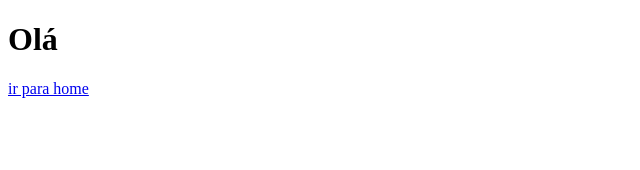
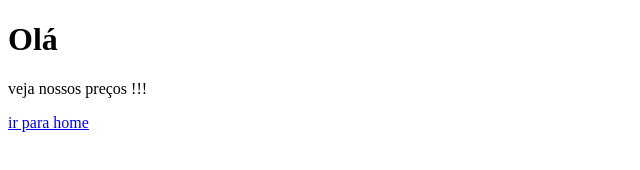
Before and after one commit to yvelios001/Aula-Git, a plain HTML site: page vends.html in a window 1280 px wide. Shown: the whole page, without its empty margins (0-640 px from the left). Drawn offline with Linux system fonts and the light colour scheme.

Commit message:
colocamos uma tag P na vendas

```diff
--- a/vends.html
+++ b/vends.html
@@ -7,6 +7,7 @@
 </head>
 <body>
     <h1>Olá</h1>
+    <p>veja nossos preços !!!</p>
     <a href="index.html">ir para home</a>
 </body>
 </html>
```
